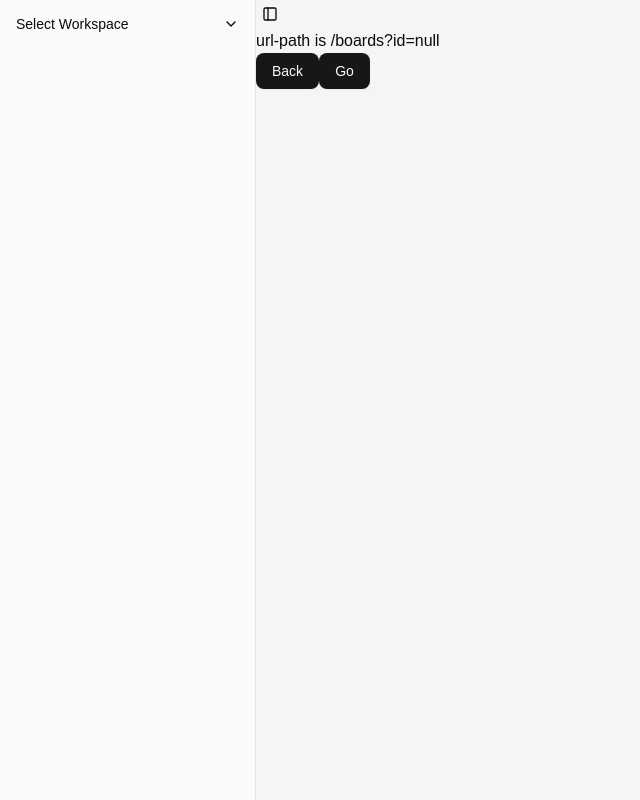
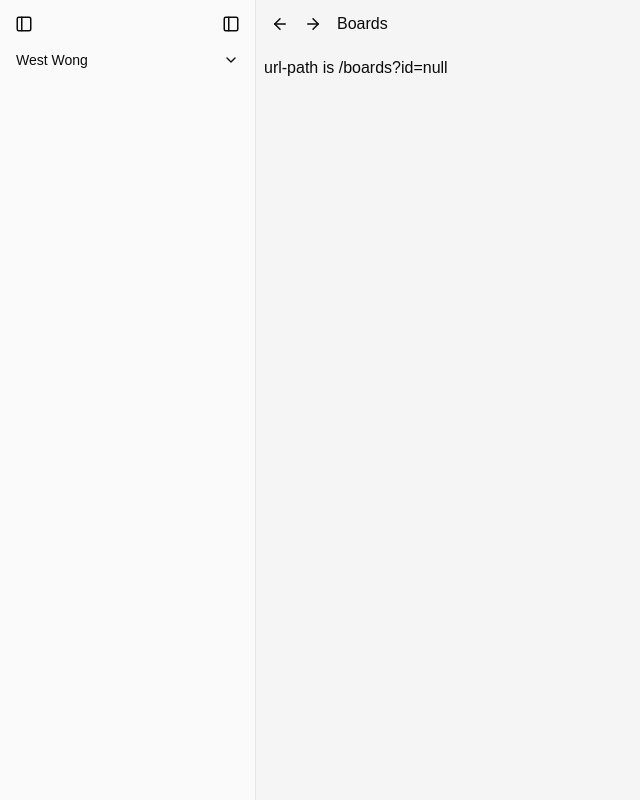
Before and after one commit to makeonteam/template-next-cross, a Next.js app: page /boards in a window 1280 px wide. Shown: the whole page, without its empty margins (0-640 px from the left). Built offline with nearby package versions, Linux system fonts and the light colour scheme.

Commit message:
update AppSidebar; add AppTopbar; add my sidebar toggler;

```diff
--- a/src/app/(main)/boards/page.tsx
+++ b/src/app/(main)/boards/page.tsx
@@ -1,18 +1,18 @@
 "use client";
 import { Suspense } from "react";
-import { useSearchParams, useRouter } from "next/navigation";
-import { Button } from "@components/shadcn/ui/button";
+import { useSearchParams } from "next/navigation";
+import { AppTopbar } from "@components/common/AppTopbar";
 
 function InnerPage() {
   const searchParams = useSearchParams();
   const id = searchParams.get("id");
-  const router = useRouter();
 
   return (
-    <div>
-      <h1>url-path is /boards?id={id ? id : "null"}</h1>
-      <Button onClick={() => router.back()}>Back</Button>
-      <Button onClick={() => router.forward()}>Go</Button>
+    <div className="flex h-full w-full flex-col">
+      <AppTopbar>
+        <span>Boards</span>
+      </AppTopbar>
+      <h1 className="p-2">url-path is /boards?id={id ? id : "null"}</h1>
     </div>
   );
 }
--- a/src/app/(main)/layout.tsx
+++ b/src/app/(main)/layout.tsx
@@ -1,5 +1,5 @@
-import { SidebarProvider, SidebarTrigger } from "@components/shadcn/ui/sidebar";
-import { AppSidebar } from "@components/AppSidebar";
+import { SidebarProvider } from "@components/shadcn/ui/sidebar";
+import { AppSidebar } from "@components/common/AppSidebar";
 
 export default function MainLayout({
   children,
@@ -9,10 +9,7 @@ export default function MainLayout({
   return (
     <SidebarProvider>
       <AppSidebar />
-      <main>
-        <SidebarTrigger />
-        {children}
-      </main>
+      <main className="w-full min-h-full">{children}</main>
     </SidebarProvider>
   );
 }
--- a/src/app/(main)/notes/page.tsx
+++ b/src/app/(main)/notes/page.tsx
@@ -1,18 +1,18 @@
 "use client";
 import { Suspense } from "react";
-import { useSearchParams, useRouter } from "next/navigation";
-import { Button } from "@components/shadcn/ui/button";
+import { useSearchParams } from "next/navigation";
+import { AppTopbar } from "@components/common/AppTopbar";
 
 function InnerPage() {
   const searchParams = useSearchParams();
   const id = searchParams.get("id");
-  const router = useRouter();
 
   return (
-    <div>
-      <h1>url-path is /note?id={id ? id : "null"}</h1>
-      <Button onClick={() => router.back()}>Back</Button>
-      <Button onClick={() => router.forward()}>Go</Button>
+    <div className="flex h-full w-full flex-col">
+      <AppTopbar>
+        <span>Notes</span>
+      </AppTopbar>
+      <h1 className="p-2">url-path is /note?id={id ? id : "null"}</h1>
     </div>
   );
 }
--- a/src/app/page.tsx
+++ b/src/app/page.tsx
@@ -5,7 +5,7 @@ import ThemeSwitcher from "@components/ThemeSwitcher";
 export default function Home() {
   return (
     <div className="flex h-full w-full overflow-hidden">
-      <div className="flex flex-col gap-2">
+      <div className="flex flex-col gap-2 p-2">
         <h1 className="text-xl font-bold">MakeOn</h1>
         <p className="text-md">
           Open Cards {"=>"} Notes, Boards, Snips, Tasks, Chats
--- a/src/shared/components/AppSidebar.tsx
+++ b/src/shared/components/common/AppSidebar.tsx
@@ -1,4 +1,5 @@
-import { ChevronDown } from "lucide-react";
+"use client";
+import { ChevronDownIcon } from "lucide-react";
 import {
   Sidebar,
   SidebarHeader,
@@ -17,26 +18,30 @@ import {
   DropdownMenuItem,
 } from "@components/shadcn/ui/dropdown-menu";
 
-export function AppSidebar() {
+import SidebarToggler from "@components/common/SidebarToggler";
+
+export function AppSidebar({
+  className,
+}: React.ComponentProps<typeof Sidebar>) {
   return (
-    <Sidebar>
+    <Sidebar className={className}>
       <SidebarHeader>
         <SidebarMenu>
+          <SidebarMenuItem className="flex justify-between">
+            <SidebarToggler variant="normal" />
+            <SidebarToggler variant="normal" />
+          </SidebarMenuItem>
           <SidebarMenuItem>
             <DropdownMenu>
               <DropdownMenuTrigger asChild>
                 <SidebarMenuButton>
-                  Select Workspace
-                  <ChevronDown className="ml-auto" />
+                  West Wong
+                  <ChevronDownIcon className="ml-auto" />
                 </SidebarMenuButton>
               </DropdownMenuTrigger>
               <DropdownMenuContent className="w-(--radix-popper-anchor-width)">
-                <DropdownMenuItem>
-                  <span>Acme Inc</span>
-                </DropdownMenuItem>
-                <DropdownMenuItem>
-                  <span>Acme Corp.</span>
-                </DropdownMenuItem>
+                <DropdownMenuItem>West Wong</DropdownMenuItem>
+                <DropdownMenuItem>Galaxy Insect</DropdownMenuItem>
               </DropdownMenuContent>
             </DropdownMenu>
           </SidebarMenuItem>
--- /dev/null
+++ b/src/shared/components/common/AppTopbar.tsx
@@ -0,0 +1,34 @@
+import { ArrowLeftIcon, ArrowRightIcon } from "lucide-react";
+import { useRouter } from "next/navigation";
+
+import { Button } from "@components/shadcn/ui/button";
+import SidebarToggler from "@components/common/SidebarToggler";
+
+function AppTopbar({ children, ...props }: React.ComponentProps<"div">) {
+  return (
+    <div className="flex h-12 w-full items-center select-none" {...props}>
+      <div className="flex items-center gap-2 p-2">
+        <SidebarToggler variant="smart" />
+        <BackwardAndForward />
+      </div>
+      {children}
+    </div>
+  );
+}
+
+function BackwardAndForward() {
+  const router = useRouter();
+
+  return (
+    <div className="flex gap-[1px]">
+      <Button variant="ghost" size="icon" onClick={() => router.back()}>
+        <ArrowLeftIcon className="size-4.5" />
+      </Button>
+      <Button variant="ghost" size="icon" onClick={() => router.forward()}>
+        <ArrowRightIcon className="size-4.5" />
+      </Button>
+    </div>
+  );
+}
+
+export { AppTopbar, BackwardAndForward };
--- /dev/null
+++ b/src/shared/components/common/SidebarToggler.tsx
@@ -0,0 +1,31 @@
+import { PanelLeftIcon } from "lucide-react";
+import { Button } from "@components/shadcn/ui/button";
+import { useSidebar } from "@components/shadcn/ui/sidebar";
+
+interface ToggleSidebarProps {
+  variant: "normal" | "smart";
+}
+
+function SidebarToggler({ variant }: ToggleSidebarProps) {
+  const { open, toggleSidebar } = useSidebar();
+
+  if (variant === "normal") {
+    return (
+      <Button variant="ghost" size="icon" onClick={() => toggleSidebar()}>
+        <PanelLeftIcon className="size-4.5" />
+      </Button>
+    );
+  }
+
+  if (variant === "smart" && !open) {
+    return (
+      <Button variant="ghost" size="icon" onClick={() => toggleSidebar()}>
+        <PanelLeftIcon className="size-4.5" />
+      </Button>
+    );
+  }
+
+  return null;
+}
+
+export default SidebarToggler;
--- a/src/shared/components/shadcn/ui/button.tsx
+++ b/src/shared/components/shadcn/ui/button.tsx
@@ -22,10 +22,10 @@ const buttonVariants = cva(
         link: "text-primary underline-offset-4 hover:underline",
       },
       size: {
+        sm: "h-8 rounded-md gap-1.5 px-3 has-[>svg]:px-2.5",
         default: "h-9 px-4 py-2 has-[>svg]:px-3",
-        sm: "h-8 rounded-md gap-1.5 px-3 has-[>svg]:px-2.5",
         lg: "h-10 rounded-md px-6 has-[>svg]:px-4",
-        icon: "size-9",
+        icon: "size-8",
       },
     },
     defaultVariants: {
```
